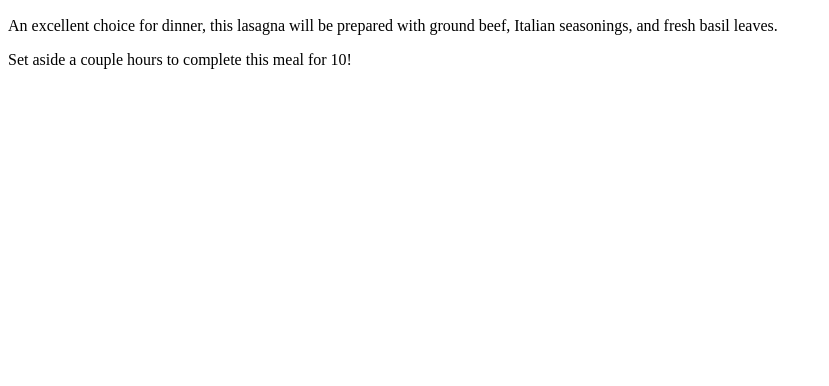
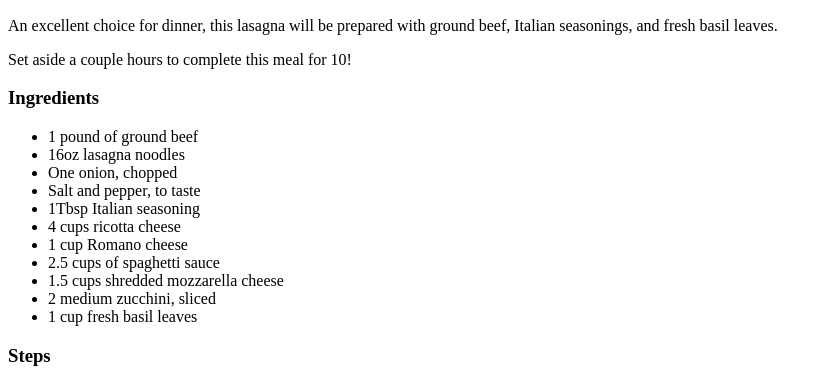
Before and after one commit to christien07/odin-recipes, a plain HTML site: page recipes/lasagna.html in a window 1280 px wide. Shown: the part 434-820 px from the top of the page, without its empty margins (0-829 px from the left). Drawn offline with Linux system fonts and the light colour scheme.

Commit message:
Add ingredients to lasagna

```diff
--- a/recipes/lasagna.html
+++ b/recipes/lasagna.html
@@ -10,5 +10,23 @@
         <h2>Description</h2>
         <p>An excellent choice for dinner, this lasagna will be prepared with ground beef, Italian seasonings, and fresh basil leaves.</p>
         <p>Set aside a couple hours to complete this meal for 10!</p>
+        <h3>Ingredients</h3>
+        <ul>
+            <li>1 pound of ground beef</li>
+            <li>16oz lasagna noodles</li>
+            <li>One onion, chopped</li>
+            <li>Salt and pepper, to taste</li>
+            <li>1Tbsp Italian seasoning</li>
+            <li>4 cups ricotta cheese</li>
+            <li>1 cup Romano cheese</li>
+            <li>2.5 cups of spaghetti sauce</li>
+            <li>1.5 cups shredded mozzarella cheese</li>
+            <li>2 medium zucchini, sliced</li>
+            <li>1 cup fresh basil leaves</li>
+        </ul>
+        <h3>Steps</h3>
+        <ol>
+
+        </ol>
     </body>
 </html>
```
